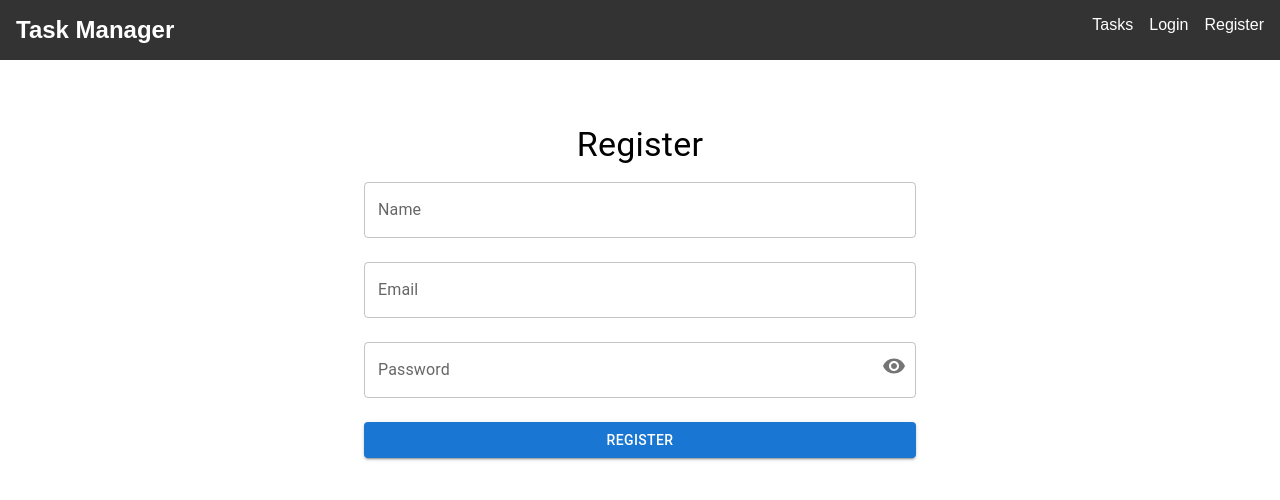
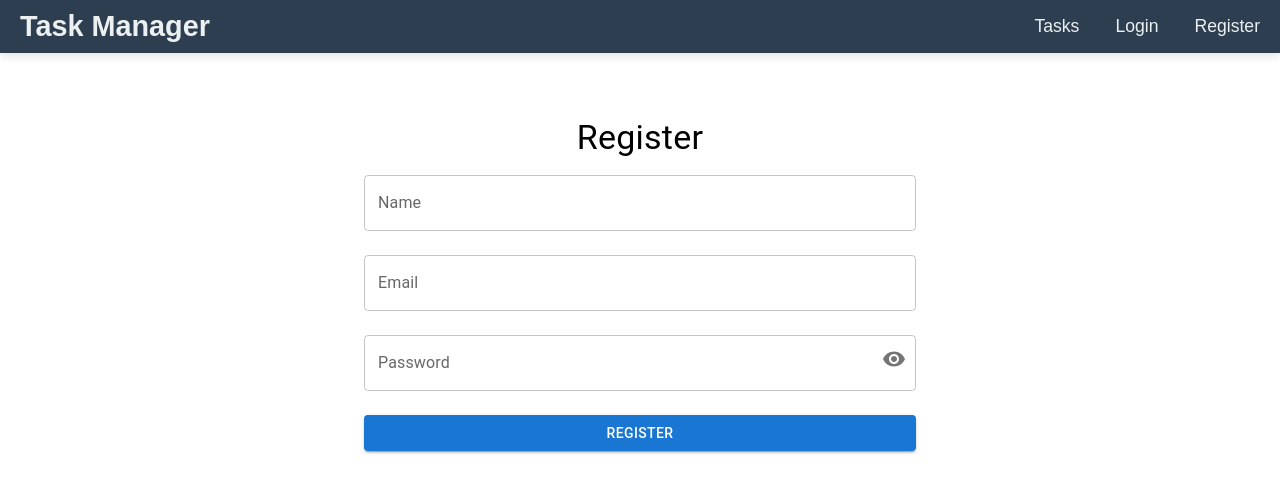
Before and after one commit to shubhojeet1/task-manager-client, a React (Create React App) app: page / in a window 1280 px wide. Shown: the top 500 px of the page. Built offline with nearby package versions, Linux system fonts and the light colour scheme; no server answers.

Commit message:
chnages to the navbar burger menu

```diff
--- a/src/components/Navbar.js
+++ b/src/components/Navbar.js
@@ -1,8 +1,20 @@
-import React from 'react';
+import React, { useState } from 'react';
 import { Link, useNavigate } from 'react-router-dom';
+import '../styles/Navbar.css';
+import MenuIcon from '@mui/icons-material/Menu';
+import CloseIcon from '@mui/icons-material/Close';
 
 const Navbar = () => {
+  const [isMobileMenuOpen, setIsMobileMenuOpen] = useState(false);
   const navigate = useNavigate();
+
+  const toggleMobileMenu = () => {
+    setIsMobileMenuOpen(!isMobileMenuOpen);
+  };
+
+  const handleMenuClose = () => {
+    setIsMobileMenuOpen(false);
+  };
 
   const logout = () => {
     localStorage.removeItem('token');
@@ -10,23 +22,28 @@ const Navbar = () => {
   };
 
   return (
-    <nav>
-      <h2>Task Manager</h2>
-      <ul>
+    <nav className="navbar">
+      <div className="navbar-brand">
+        <h2>Task Manager</h2>
+        <button className="mobile-menu-icon" onClick={toggleMobileMenu}>
+          {isMobileMenuOpen ? <CloseIcon /> : <MenuIcon />}
+        </button>
+      </div>
+      <ul className={`navbar-menu ${isMobileMenuOpen ? 'open' : ''}`}>
         <li>
-          <Link to="/tasks">Tasks</Link>
+          <Link to="/tasks" className="navbar-link">Tasks</Link>
         </li>
         {localStorage.getItem('token') ? (
           <li>
-            <button onClick={logout}>Logout</button>
+            <button onClick={() => { logout(); handleMenuClose(); }} className="navbar-button">Logout</button>
           </li>
         ) : (
           <>
             <li>
-              <Link to="/login">Login</Link>
+              <Link to="/login" className="navbar-link">Login</Link>
             </li>
             <li>
-              <Link to="/">Register</Link>
+              <Link to="/" className="navbar-link">Register</Link>
             </li>
           </>
         )}
--- a/src/components/ProtectedRoute.js
+++ b/src/components/ProtectedRoute.js
@@ -2,7 +2,7 @@ import React from 'react';
 import { Navigate } from 'react-router-dom';
 
 const ProtectedRoute = ({ element: Component }) => {
-  const isAuthenticated = !!localStorage.getItem('token'); // Check if the token exists
+  const isAuthenticated = !!localStorage.getItem('token');
 
   return isAuthenticated ? <Component /> : <Navigate to="/login" replace />;
 };
--- a/src/components/TaskList.js
+++ b/src/components/TaskList.js
@@ -52,13 +52,36 @@ const TaskList = ({ tasks, onEditTask, onDeleteTask, onUpdateTaskStatus }) => {
   const filteredAndSortedTasks = sortTasks(filterTasks(tasks));
 
   return (
-    <Paper elevation={3} sx={{ p: 3, mt: 4, backgroundColor: '#f4f6f8', borderRadius: '12px' }}>
-      <Box sx={{ display: 'flex', justifyContent: 'space-between', mb: 2 }}>
-        <Typography variant="h5" component="h2">
+    <Paper
+      elevation={3}
+      sx={{
+        p: { xs: 2, md: 3 },
+        mt: 4,
+        backgroundColor: '#f4f6f8',
+        borderRadius: '12px',
+      }}
+    >
+      <Box
+        sx={{
+          display: 'flex',
+          justifyContent: 'space-between',
+          alignItems: 'center',
+          flexDirection: { xs: 'column', md: 'row' },
+          mb: 2,
+        }}
+      >
+        <Typography variant="h5" component="h2" sx={{ mb: { xs: 2, md: 0 } }}>
           Task List
         </Typography>
-        <Box>
-          <FormControl variant="outlined" sx={{ mr: 2 }}>
+        <Box
+          sx={{
+            display: 'flex',
+            flexDirection: { xs: 'column', sm: 'row' },
+            width: { xs: '100%', sm: 'auto' },
+            gap: 2,
+          }}
+        >
+          <FormControl variant="outlined" sx={{ width: { xs: '100%', sm: 'auto' } }}>
             <InputLabel>Filter by Status</InputLabel>
             <Select
               value={filterStatus}
@@ -71,7 +94,7 @@ const TaskList = ({ tasks, onEditTask, onDeleteTask, onUpdateTaskStatus }) => {
               <MenuItem value="completed">Completed</MenuItem>
             </Select>
           </FormControl>
-          <FormControl variant="outlined">
+          <FormControl variant="outlined" sx={{ width: { xs: '100%', sm: 'auto' } }}>
             <InputLabel>Sort by</InputLabel>
             <Select
               value={sortOption}
@@ -85,7 +108,15 @@ const TaskList = ({ tasks, onEditTask, onDeleteTask, onUpdateTaskStatus }) => {
         </Box>
       </Box>
       {filteredAndSortedTasks.map((task) => (
-        <Card key={task._id} variant="outlined" sx={{ mb: 2, boxShadow: 3, borderRadius: '12px' }}>
+        <Card
+          key={task._id}
+          variant="outlined"
+          sx={{
+            mb: 2,
+            boxShadow: 3,
+            borderRadius: '12px',
+          }}
+        >
           <CardContent>
             <Typography variant="h6" component="h3" sx={{ mb: 1, fontWeight: 'bold' }}>
               {task.title}
@@ -111,13 +142,20 @@ const TaskList = ({ tasks, onEditTask, onDeleteTask, onUpdateTaskStatus }) => {
                 Due: {new Date(task.dueDate).toLocaleDateString()}
               </Typography>
             </Box>
-            <Box sx={{ display: 'flex', justifyContent: 'space-between' }}>
+            <Box
+              sx={{
+                display: 'flex',
+                justifyContent: 'space-between',
+                flexDirection: { xs: 'column', sm: 'row' },
+                gap: 2,
+              }}
+            >
               <Button
                 variant="contained"
                 color="primary"
                 startIcon={<EditIcon />}
                 onClick={() => onEditTask(task)}
-                sx={{ borderRadius: '8px' }}
+                sx={{ borderRadius: '8px', width: { xs: '100%', sm: 'auto' } }}
               >
                 Edit
               </Button>
@@ -126,7 +164,7 @@ const TaskList = ({ tasks, onEditTask, onDeleteTask, onUpdateTaskStatus }) => {
                 color="secondary"
                 startIcon={<DeleteIcon />}
                 onClick={() => onDeleteTask(task._id)}
-                sx={{ borderRadius: '8px' }}
+                sx={{ borderRadius: '8px', width: { xs: '100%', sm: 'auto' } }}
               >
                 Delete
               </Button>
--- a/src/pages/LoginPage.js
+++ b/src/pages/LoginPage.js
@@ -73,7 +73,6 @@ const LoginPage = () => {
       }, 1000);
     } catch (err) {
       if (err.response && err.response.status === 429) {
-        // Handle rate limit exceeded error
         const retryAfterSeconds = parseInt(err.response.data.retryAfter, 10);
         const retryAfterDate = new Date(Date.now() + retryAfterSeconds * 1000).getTime();
 
--- a/src/pages/TaskPage.js
+++ b/src/pages/TaskPage.js
@@ -28,7 +28,7 @@ const TaskPage = () => {
 
     fetchTasks();
 
-    // Socket.io event listeners
+
     socket.on('taskAdded', (newTask) => {
       setTasks((prevTasks) => [...prevTasks, newTask]);
       showAlert('Task created successfully!', 'success');
--- /dev/null
+++ b/src/styles/Navbar.css
@@ -0,0 +1,97 @@
+/* General Navbar Styling */
+.navbar {
+    display: flex;
+    justify-content: space-between;
+    align-items: center;
+    background-color: #2c3e50;
+    padding: 10px 20px;
+    box-shadow: 0 4px 8px rgba(0, 0, 0, 0.1);
+    position: sticky;
+    top: 0;
+    z-index: 1000;
+  }
+
+  .navbar-brand h2 {
+    color: #ecf0f1;
+    margin: 0;
+    font-size: 1.8em;
+    font-family: 'Poppins', sans-serif;
+  }
+
+  .mobile-menu-icon {
+    display: none;
+    background: none;
+    border: none;
+    color: #ecf0f1;
+    font-size: 1.5em;
+    cursor: pointer;
+  }
+
+  .navbar-menu {
+    list-style-type: none;
+    display: flex;
+    gap: 20px;
+    margin: 0;
+    padding: 0;
+  }
+
+  .navbar-link {
+    color: #ecf0f1;
+    text-decoration: none;
+    font-size: 1.1em;
+    font-family: 'Poppins', sans-serif;
+    transition: color 0.3s ease;
+  }
+
+  .navbar-link:hover {
+    color: #1abc9c;
+  }
+
+  .navbar-button {
+    background-color: #e74c3c;
+    color: #ecf0f1;
+    border: none;
+    padding: 8px 15px;
+    border-radius: 5px;
+    font-family: 'Poppins', sans-serif;
+    cursor: pointer;
+    transition: background-color 0.3s ease;
+  }
+
+  .navbar-button:hover {
+    background-color: #c0392b;
+  }
+
+  /* Responsive Styling */
+  @media (max-width: 768px) {
+    .mobile-menu-icon {
+      display: block;
+    }
+
+    .navbar-menu {
+      display: none;
+      flex-direction: column;
+      gap: 15px;
+      width: 100%;
+      position: absolute;
+      top: 60px;
+      left: 0;
+      background-color: #2c3e50;
+      padding: 20px;
+      box-shadow: 0 4px 8px rgba(0, 0, 0, 0.1);
+    }
+
+    .navbar-menu.open {
+      display: flex;
+    }
+
+    .navbar-link {
+      text-align: center;
+      padding: 10px 0;
+    }
+
+    .navbar-button {
+      width: 100%;
+      text-align: center;
+    }
+  }
```
